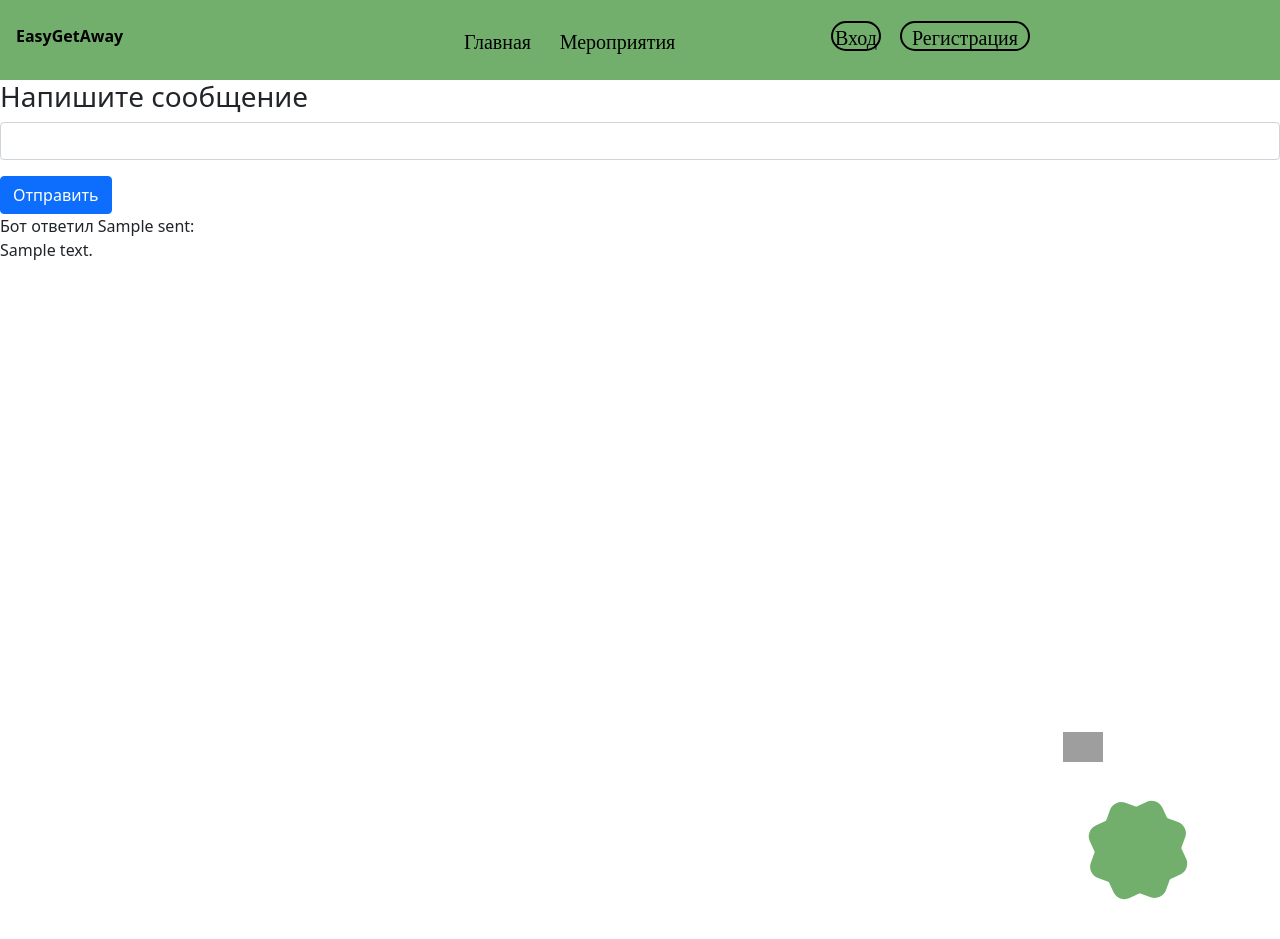
After one commit to skaiiheda/tula_hack_event_platform, a Django app: template event_platform/chat/templates/chat/chat.html in a window 1280 px wide. The commit adds this page. Shown: the top 939 px of the page. Run offline with Django 3.2, Linux system fonts and the light colour scheme; the template is opened without the code that fills it: most values are stand-ins (such as "Sample title", 1, 10 or a date in 2020); some libraries are stand-ins or nearby versions; grey boxes are pictures that could not be loaded.

Commit message:
frontend v2

```diff
--- a/event_platform/account/templates/registration/login.html
+++ b/event_platform/account/templates/registration/login.html
@@ -10,7 +10,7 @@
     {% endif %}
     <p>Пожалуйста, используйте форму для входа в систему.
     <p>Если у вас нет аккаунта:
-        <a href="{% url 'register' %}" class="text-primary">регистрация</a>.
+        <a href="{% url 'participant_register' %}" class="text-primary">регистрация</a>.
     </p>
     </p>
 </div>
--- /dev/null
+++ b/event_platform/chat/templates/chat/chat.html
@@ -0,0 +1,27 @@
+{% extends "base.html" %}
+
+{% block title %}
+Чат-бот
+{% endblock %}
+{% block content %}
+<h3>Напишите сообщение</h3>
+<form method="post">
+    {% csrf_token %}
+    <input type="text" class="form-control" name="prompt">
+    <button type="submit" class="btn btn-primary mt-3">Отправить</button>
+</form>
+{% if history %}
+{% for response in history %}
+    <div>
+        {% if response.author == 'user' %}
+        Вы написали {{ response.sent }}:
+        {% else %}
+        Бот ответил {{ response.sent }}:
+        {% endif %}
+    </div>
+    <div>
+        {{ response.text|safe }}
+    </div>
+{% endfor %}
+{% endif %}
+{% endblock %}
```
Also changed, not shown: event_platform/db.sqlite3.
